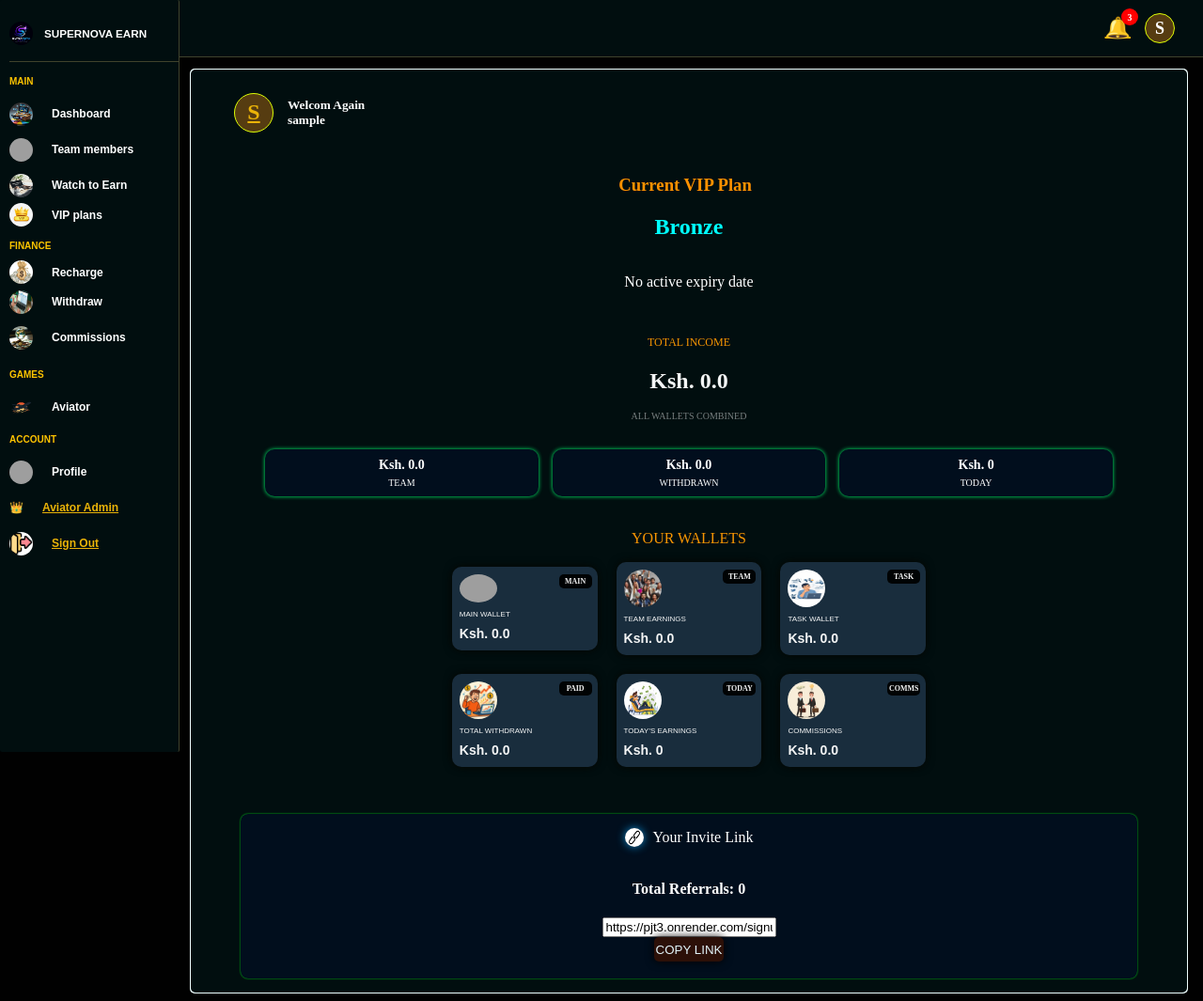
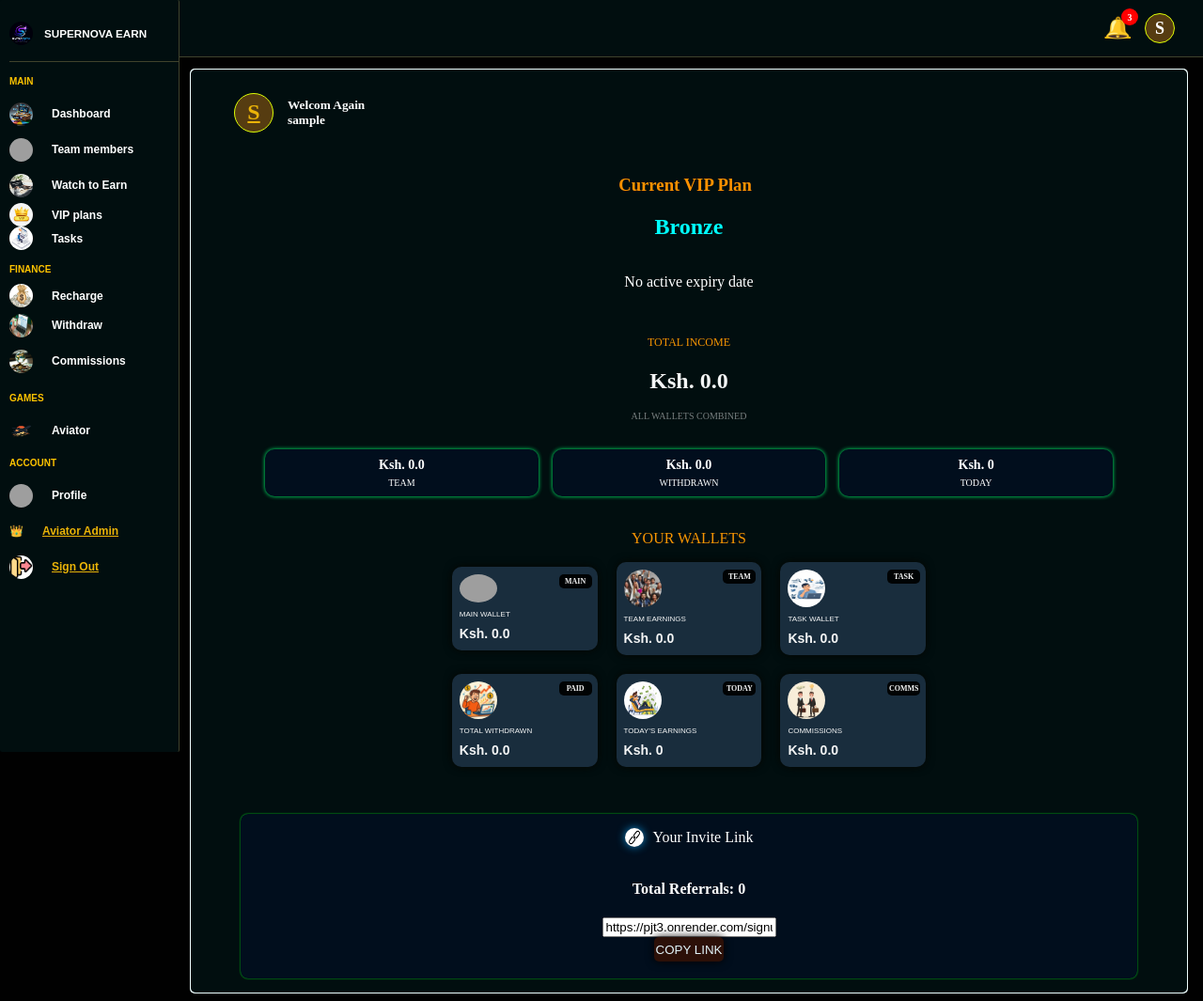
Before and after one commit to Pedrollaverrissie/Pjt3, a Flask app: page /dashboard in a window 1280 px wide. Shown: the whole page at 94% size. Run offline with Flask 3, Linux system fonts and the light colour scheme; the visitor is signed in with stand-in values (Sample User, id 1); data comes from the database, SQL or seed files in the repository; data that the repository does not hold is empty; grey boxes are pictures that could not be loaded.

Commit message:
Update project with latest UI improvements

```diff
--- a/templates/dashboard.html
+++ b/templates/dashboard.html
@@ -75,6 +75,14 @@
 
                         <a class="rtchge" href="/vip">
                             <button>VIP plans</button>
+                        </a>
+                    </div>
+
+                    <div>
+                        <img src="static/images/task-icon.jfif" alt="">
+
+                        <a class="rtchge" href="/tasks">
+                            <button>Tasks</button>
                         </a>
                     </div>
 
```
Also changed, not shown: static/images/task-icon.jfif (added).
